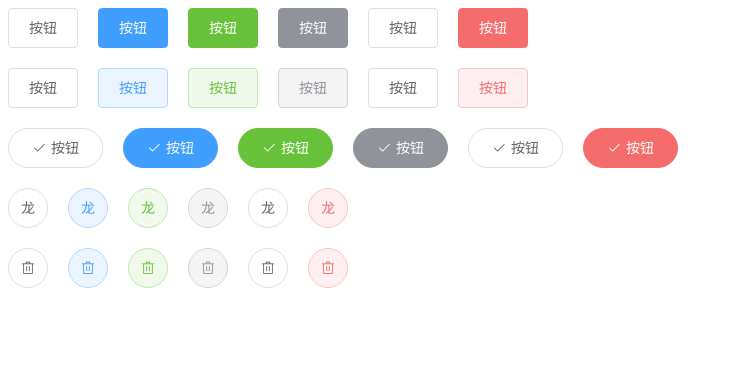
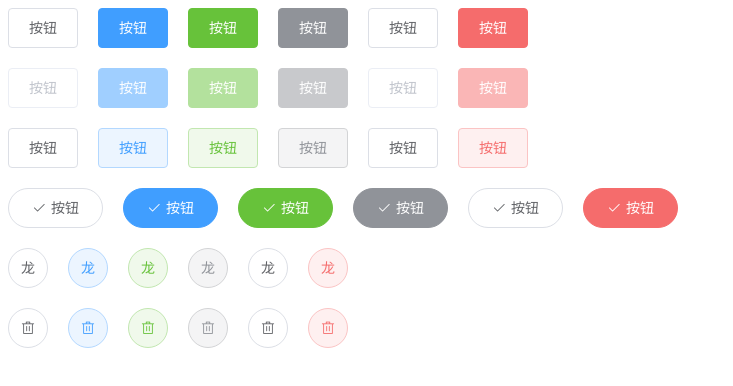
Before and after one commit to Pengzhenglong/dragons-ui, a Vue app: page / in a window 1280 px wide. Shown: the top 386 px of the page, without its empty margins (0-733 px from the left). Built offline with nearby package versions, Linux system fonts and the light colour scheme.

Commit message:
add disabled

```diff
--- a/src/App.vue
+++ b/src/App.vue
@@ -7,6 +7,14 @@
       <dg-button type="info">按钮 </dg-button>
       <dg-button type="waring">按钮 </dg-button>
       <dg-button type="danger">按钮 </dg-button>
+    </div>
+        <div class="row">
+      <dg-button @click="fn"   disabled>按钮</dg-button>
+      <dg-button type="primary"   disabled>按钮 </dg-button>
+      <dg-button type="success"   disabled>按钮 </dg-button>
+      <dg-button type="info"   disabled>按钮 </dg-button>
+      <dg-button type="waring"   disabled>按钮 </dg-button>
+      <dg-button type="danger"   disabled>按钮 </dg-button>
     </div>
     <div class="row">
       <dg-button plain>按钮</dg-button>
--- a/src/components/button.vue
+++ b/src/components/button.vue
@@ -3,8 +3,14 @@
     class="dg-button"
     :class="[
       `dg-button--${type}`,
-      { 'is-plain': plain, 'is-round': round, 'is-circle': circle },
+      {
+        'is-plain': plain,
+        'is-round': round,
+        'is-circle': circle,
+        'is-disabled': disabled,
+      },
     ]"
+    :disabled="disabled"
     @click="handleClick"
   >
     <i :class="icon"></i>
@@ -37,6 +43,10 @@
     icon: {
       type: String,
       default: ''
+    },
+    disabled: {
+      type: Boolean,
+      deafult: false
     }
   },
   created () {
@@ -217,4 +227,63 @@
 .dg-button [class*="dg-icon-"] + span {
   margin-left: 5px;
 }
+// 禁用
+.dg-button.is-disabled,
+.dg-button.is-disabled:focus,
+.dg-button.is-disabled:hover {
+    color: #c0c4cc;
+    cursor: not-allowed;
+    background-image: none;
+    background-color: #fff;
+    border-color: #ebeef5;
+}
+.dg-button.is-disabled,
+.dg-button.is-disabled:focus,
+.dg-button.is-disabled:hover {
+    color: #c0c4cc;
+    cursor: not-allowed;
+    background-image: none;
+    background-color: #fff;
+    border-color: #ebeef5;
+}
+.dg-button--primary.is-disabled,
+.dg-button--primary.is-disabled:active,
+.dg-button--primary.is-disabled:focus,
+.dg-button--primary.is-disabled:hover {
+    color: #fff;
+    background-color: #a0cfff;
+    border-color: #a0cfff;
+}
+.dg-button--success.is-disabled,
+.dg-button--success.is-disabled:active,
+.dg-button--success.is-disabled:focus,
+.dg-button--success.is-disabled:hover {
+    color: #fff;
+    background-color: #b3e19d;
+    border-color: #b3e19d;
+}
+.dg-button--info.is-disabled,
+.dg-button--info.is-disabled:active,
+.dg-button--info.is-disabled:focus,
+.dg-button--info.is-disabled:hover {
+    color: #fff;
+    background-color: #c8c9cc;
+    border-color: #c8c9cc;
+}
+.dg-button--warning.is-disabled,
+.dg-button--warning.is-disabled:active,
+.dg-button--warning.is-disabled:focus,
+.dg-button--warning.is-disabled:hover {
+    color: #fff;
+    background-color: #f3d19e;
+    border-color: #f3d19e;
+}
+.dg-button--danger.is-disabled,
+.dg-button--danger.is-disabled:active,
+.dg-button--danger.is-disabled:focus,
+.dg-button--danger.is-disabled:hover {
+    color: #fff;
+    background-color: #fab6b6;
+    border-color: #fab6b6;
+}
 </style>
```
